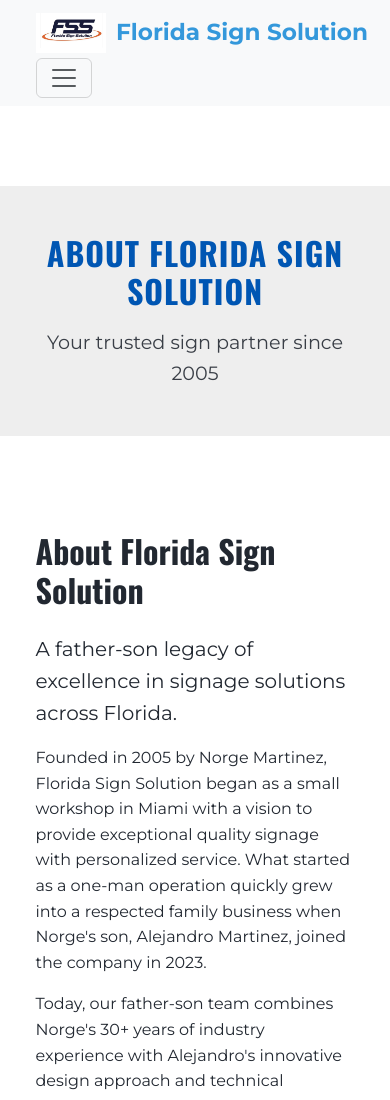
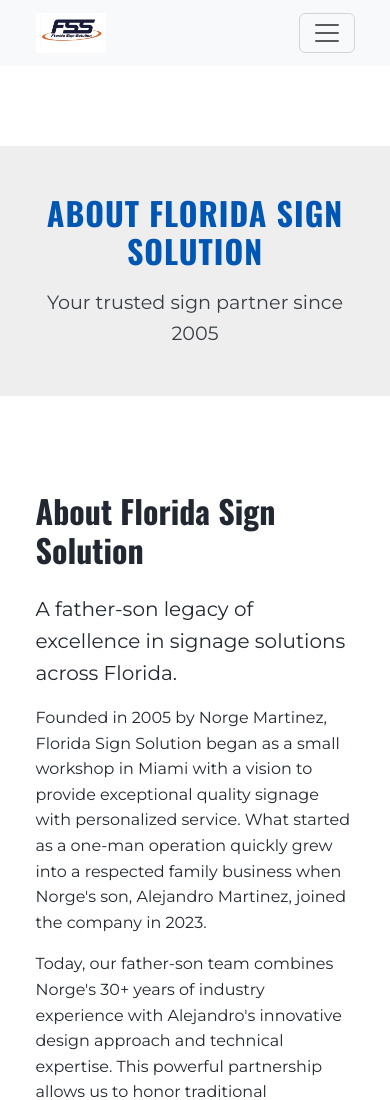
Before and after one commit to leandrosousa110490/norge_script, a plain HTML site: page about.html in a window 390 px wide. Shown: the top 1100 px of the page. Drawn offline with nearby package versions, Linux system fonts and the light colour scheme.

Commit message:
Add files via upload

```diff
--- a/about.html
+++ b/about.html
@@ -94,7 +94,7 @@
             <!-- Brand with logo always visible -->
             <a class="navbar-brand fs-3" id="brand-logo" href="index.html">
                 <img src="images/logo.png" alt="Florida Sign Solution Logo">
-                Florida Sign Solution
+                <span class="d-none d-md-inline">Florida Sign Solution</span>
             </a>
 
             <!-- Hamburger menu for mobile -->
```
Also changed, not shown: base.html (+1 -1 lines), contact.html (+1 -1 lines), index.html (+1 -1 lines), portfolio.html (+1 -1 lines), services.html (+1 -1 lines).
